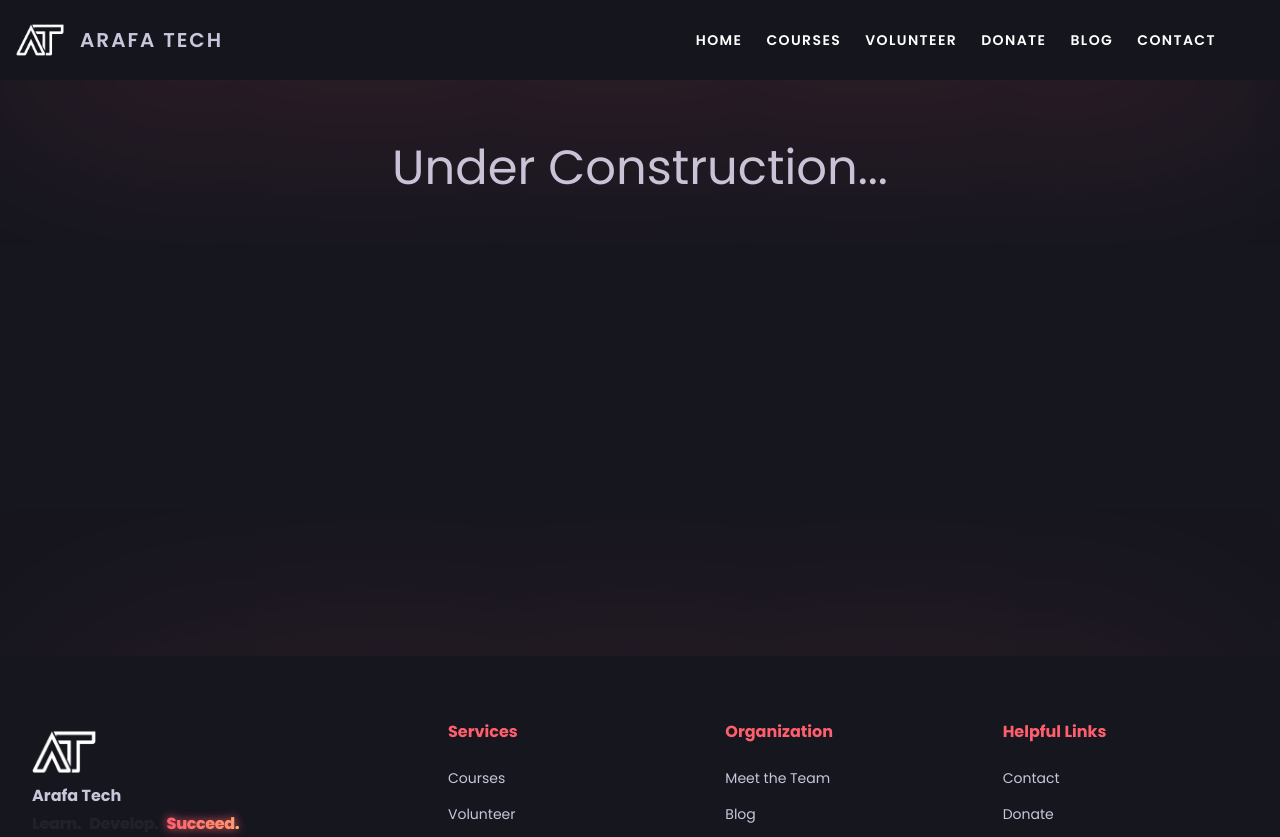
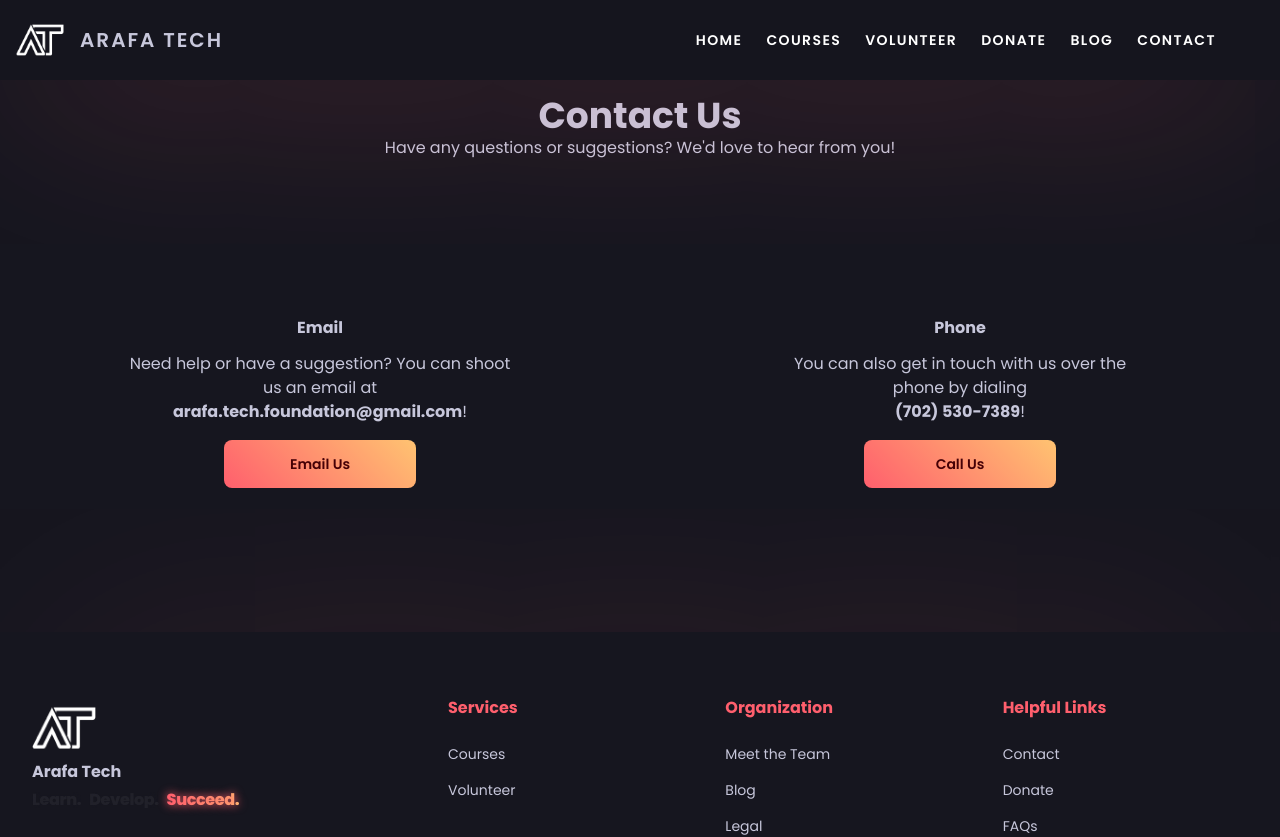
Before and after one commit to Arafa-Tech-Foundation/Website-Frontend, a Next.js app: page /contact in a window 1280 px wide. Shown: the top 837 px of the page. Built offline with nearby package versions, Linux system fonts and the light colour scheme.

Commit message:
create contact page

```diff
--- /dev/null
+++ b/src/components/contact/card.tsx
@@ -0,0 +1,45 @@
+export default function ContactCard() {
+	return (
+		<>
+			<section className="flex flex-row space-x-64 my-36 justify-center items-center">
+				<div className="rounded-md flex flex-col text-center justify-center items-center max-w-sm w-full">
+					<h1 className="font-2xl font-bold mt-3">Email</h1>
+					<p className="my-3 max-h-16 h-full">
+						Need help or have a suggestion? You can shoot us an
+						email at{" "}
+						<span className="font-bold ">
+							arafa.tech.foundation@gmail.com
+						</span>
+						!
+					</p>
+					<button
+						className="btn btn-md w-48 btn-primary mt-3"
+						onClick={() =>
+							(window.location.href =
+								"mailto:arafa.tech.foundation@gmail.com")
+						}
+					>
+						Email Us
+					</button>
+				</div>
+
+				<div className="rounded-md flex flex-col text-center justify-center items-center max-w-sm w-full">
+					<h1 className="font-2xl font-bold mt-3">Phone</h1>
+					<p className="my-3 max-h-16 h-full">
+						You can also get in touch with us over the phone by
+						dialing <br />{" "}
+						<span className="font-bold">(702) 530-7389</span>!
+					</p>
+					<button
+						className="btn btn-md w-48 btn-primary mt-3"
+						onClick={() =>
+							(window.location.href = "tel:7025307389")
+						}
+					>
+						Call Us
+					</button>
+				</div>
+			</section>
+		</>
+	);
+}
--- /dev/null
+++ b/src/components/contact/hero.tsx
@@ -0,0 +1,20 @@
+import ContactCard from "./card";
+
+export default function ContactHero() {
+	return (
+		<>
+			<section className="my-4">
+				<div className="flex flex-col justify-center items-center">
+					<h1 className="text-4xl font-bold">Contact Us</h1>
+					<p>
+						Have any questions or suggestions? We'd love to hear
+						from you!
+					</p>
+				</div>
+				<div>
+					<ContactCard />
+				</div>
+			</section>
+		</>
+	);
+}
--- /dev/null
+++ b/src/components/contact/index.tsx
@@ -0,0 +1,3 @@
+import ContactHero from "./hero";
+
+export default ContactHero;
--- a/src/pages/contact.tsx
+++ b/src/pages/contact.tsx
@@ -1,13 +1,13 @@
 import HomeLayout from "@components/layout";
-import UnderConstruction from "@components/underConstruction";
 import { NextSeo } from "next-seo";
+import ContactHero from "@components/contact";
 
 export default function Contact() {
 	return (
 		<>
 			<NextSeo title="Contact" />
 			<HomeLayout>
-				<UnderConstruction />
+				<ContactHero />
 			</HomeLayout>
 		</>
 	);
```
